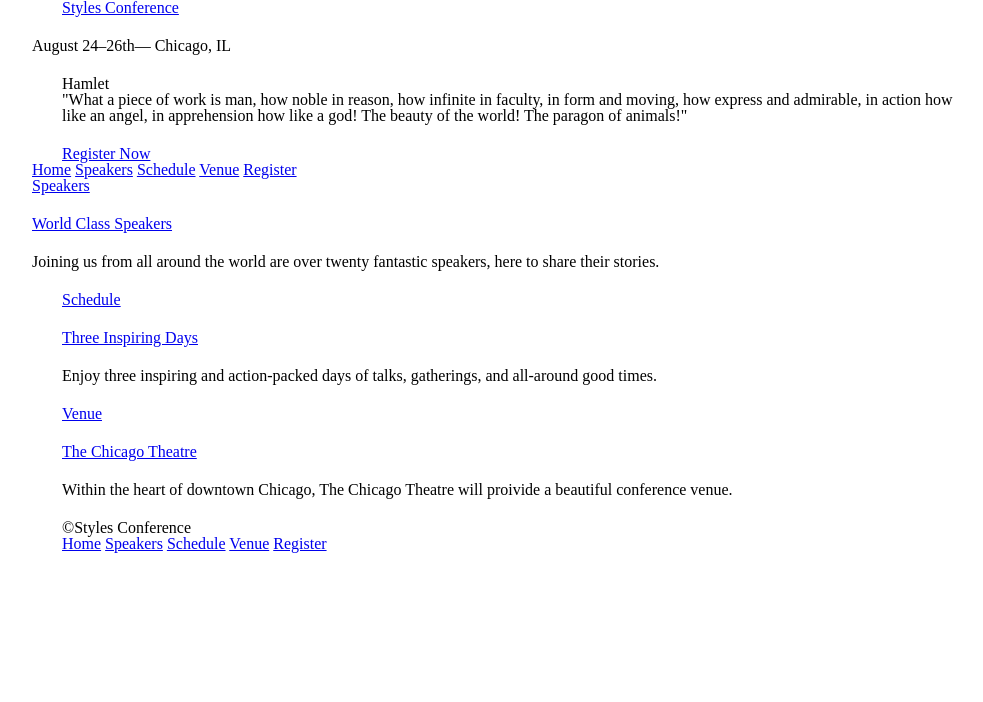
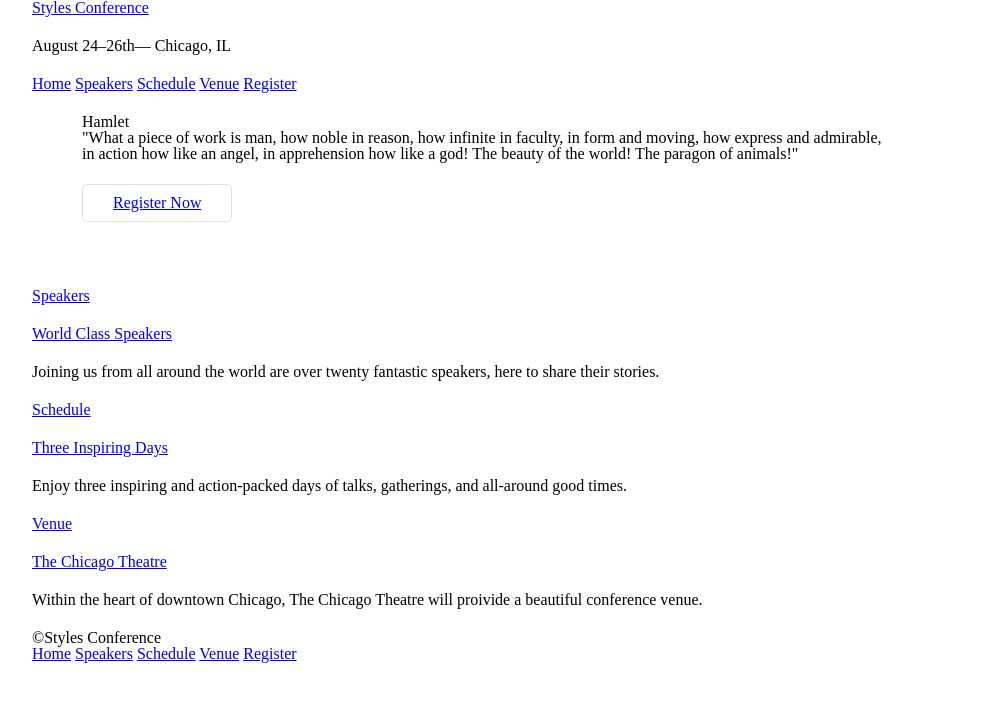
Before and after one commit to 246706/styles-conference, a plain HTML site: page index.html in a window 1280 px wide. Shown: the whole page, without its empty margins (158-1141 px from the left). Drawn offline with Linux system fonts and the light colour scheme.

Commit message:
box model

```diff
--- a/assets/stylesheets/main.css
+++ b/assets/stylesheets/main.css
@@ -73,3 +73,27 @@ table {
 h1, h3, h4, h5, p {
   margin-bottom: 22px;
 }
+/*
+  ========================================
+  Buttons
+  ========================================
+*/
+
+.btn {
+  border-radius: 5px;
+  display: inline-block;
+  margin: 0;
+}
+.btn-alt {
+  border: 1px solid #dfe2e5;
+  padding: 10px 30px;
+}
+/*
+  ========================================
+  Home
+  ========================================
+*/
+
+.hero {
+  padding: 22px 80px 66px 80px;
+}
--- a/index.html
+++ b/index.html
@@ -7,20 +7,10 @@
     </head>
     <body>
         <header class="container">
-            <section class="container">
-                <a class="btn btn-alt">
             <h1>
                 <a href="index.html">Styles Conference</a>
-
             </h1>
-                </a>
-            </section>
             <h3>August 24&ndash;26th&mdash; Chicago, IL</h3>
-        <section class="container">
-            <h2>Hamlet</h2>
-            <p>"What a piece of work is man, how noble in reason, how infinite in faculty, in form and moving, how express and admirable, in action how like an angel, in apprehension how like a god! The beauty of the world! The paragon of animals!"</p>
-            <a href="register.html">Register Now</a>
-        </section>
          <nav>
             <a href="index.html">Home</a>
             <a href="speakers.html">Speakers</a>
@@ -29,7 +19,11 @@
             <a href="register.html">Register</a>
          </nav>
         </header>
-
+        <section class="hero container">
+            <h2>Hamlet</h2>
+            <p>"What a piece of work is man, how noble in reason, how infinite in faculty, in form and moving, how express and admirable, in action how like an angel, in apprehension how like a god! The beauty of the world! The paragon of animals!"</p>
+            <a class="btn btn-alt"href="register.html">Register Now</a>
+        </section>
         <section class="container">
             <section>
              <a href="speakers.html">
@@ -38,8 +32,7 @@
              </a>
                 <p>Joining us from all around the world are over twenty fantastic speakers, here to share their stories.</p>
             </section>
-
-            <section class="container">
+            <section>
                 <a href="schedule.html">
                 <h5>Schedule</h5>
                 <h3>Three Inspiring Days</h3>
@@ -47,13 +40,14 @@
                 <p>Enjoy three inspiring and action-packed days of talks, gatherings, and all-around good times.</p>
             </section>
 
-            <section class="container">
+            <section>
                 <a href="venue.html">
                 <h5>Venue</h5>
                 <h3>The Chicago Theatre</h3>
                 </a>
                 <p>Within the heart of downtown Chicago, The Chicago Theatre will proivide a beautiful conference venue.</p>
             </section>
+        </section>
             <footer class="container">
                 <small>&copy;Styles Conference</small>
                  <nav>
@@ -64,7 +58,5 @@
                     <a href="register.html">Register</a>
                  </nav>
             </footer>
-
-        </section>
     </body>
 </html>
```
